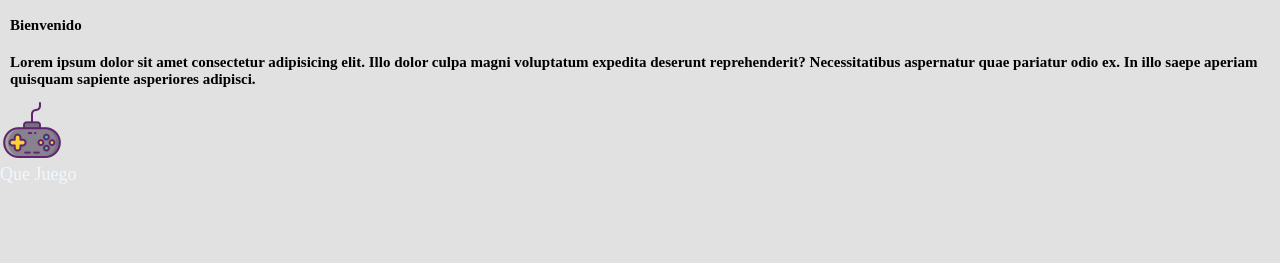
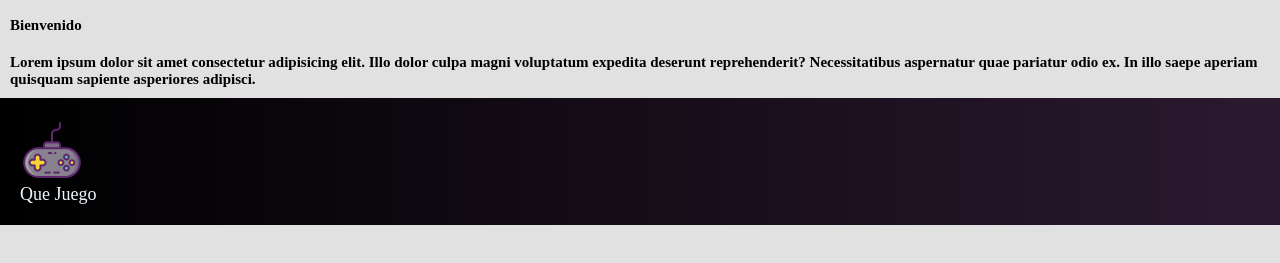
Before and after one commit to VgsPablo/proyectoJuego, a plain HTML site: page index.html in a window 1280 px wide. Shown: the part 189-452 px from the top of the page. Drawn offline with Linux system fonts and the light colour scheme.

Commit message:
agregada transicion en footer en branch RamaAnimacion

```diff
--- a/index.html
+++ b/index.html
@@ -39,7 +39,7 @@
     </section>
 <!-- FOOTER -->
 
-    <footer>
+    <footer class="footerClass">
       <img src="./images/icons8-gaming-64.png" alt="joystick">
       <p>Que Juego</p>
     </footer>
--- a/sass/styles.scss
+++ b/sass/styles.scss
@@ -106,9 +106,14 @@ a{
 /* FOOTER */
 .footerClass{
     width: 100%;
+    background-image: linear-gradient(to left,rgb(43, 25, 48), black );
+    padding: 2rem;
+    transition: background-image 3s;
+
+}
+
+.footerClass:hover{
     background-image: linear-gradient(to right,rgb(43, 25, 48), black );
-    padding: 2rem;
-
 }
 
 footer p{
```
Also changed, not shown: secciones/Multiplayer.html (+1 -1 lines), secciones/contacto.html (+1 -1 lines), secciones/singlePlayer.html (+1 -1 lines), secciones/weekGame.html (+1 -1 lines), css/styles.css, 1 other file.
